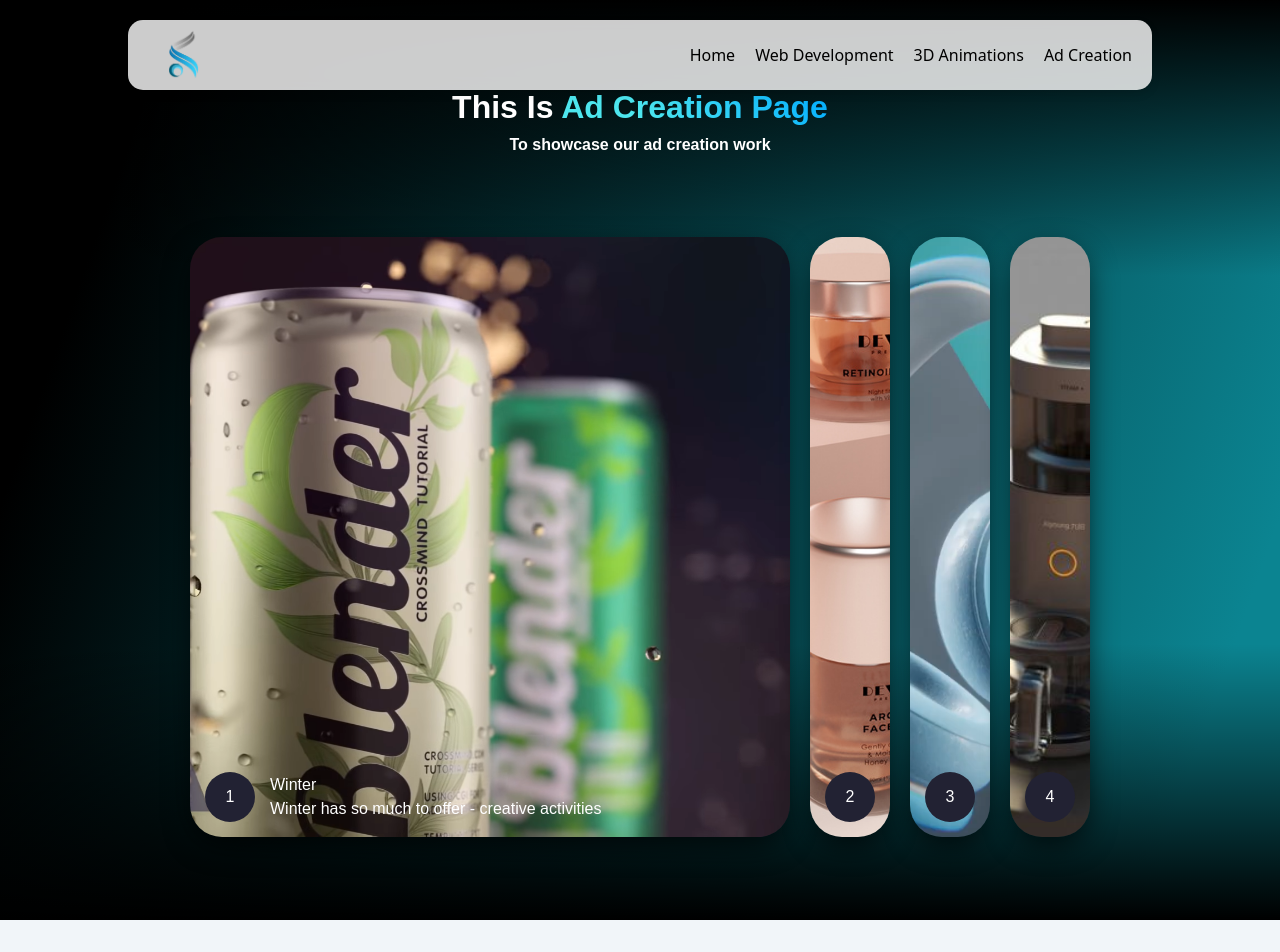
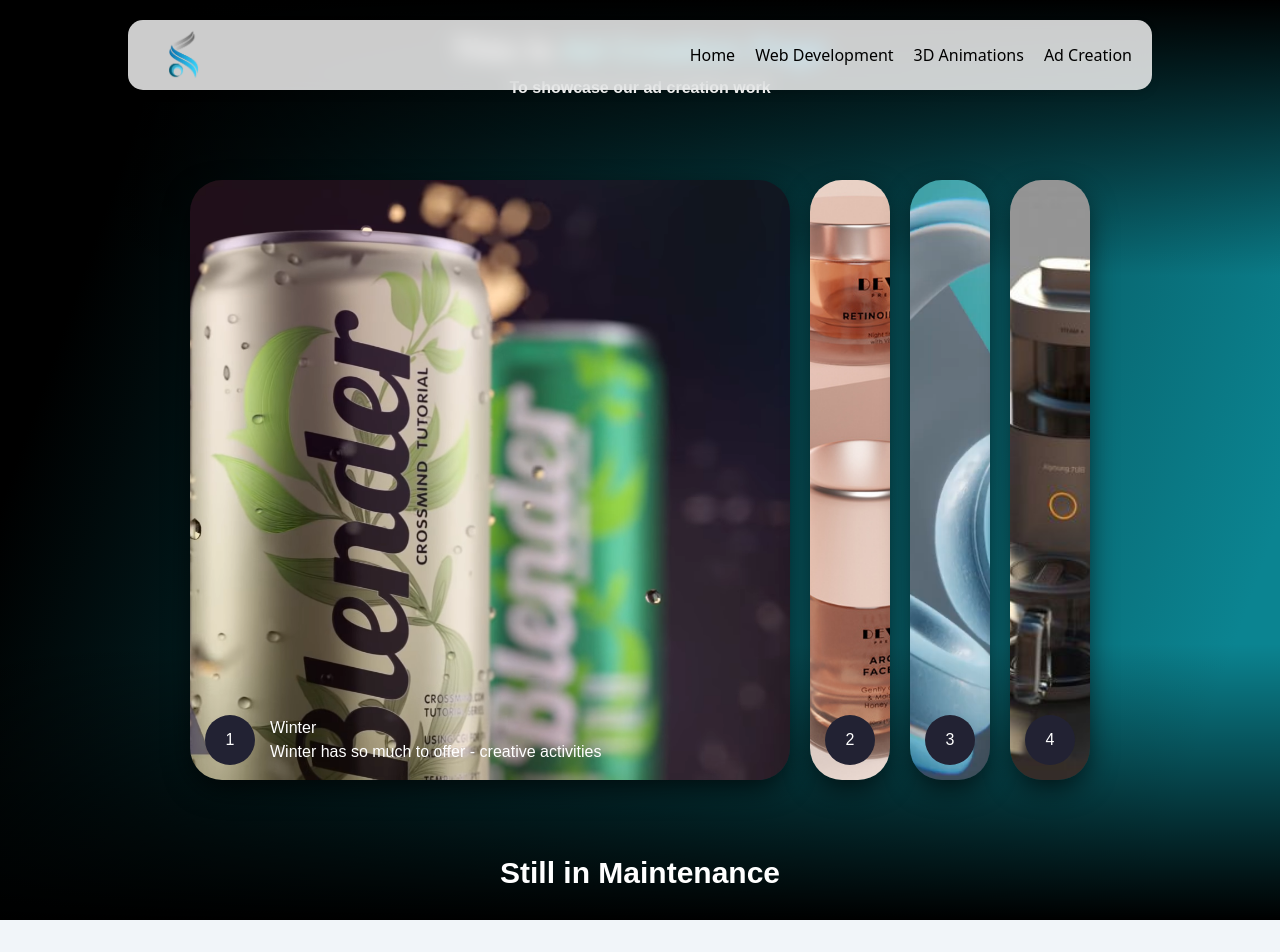
Before and after one commit to skynet-tech-web/SkyNet-Site, a Vue app: page /SkyNet-Site/ad_creation in a window 1280 px wide. Shown: the top 952 px of the page. Built offline with nearby package versions, Linux system fonts and the light colour scheme.

Commit message:
Final check

```diff
--- a/src/pages/adcreation.vue
+++ b/src/pages/adcreation.vue
@@ -1,8 +1,7 @@
 <script setup>
-import { ref, computed } from 'vue';
+import { ref } from 'vue';
 
 const selectedCard = ref(0);
-const isMobile = computed(() => window.innerWidth <= 768);
 
 const cards = ref([
   { title: 'Winter', text: 'Winter has so much to offer - creative activities', image: 'src/assets/U_14.png' },
@@ -18,22 +17,7 @@
       <h1 class="main-heading">This Is <span>Ad Creation Page </span></h1>
       <h4 class="second-heading">To showcase our ad creation work</h4>
     </div>
-    <div class="container" v-if="isMobile">
-      <div
-        class="image-preview"
-        :style="{ backgroundImage: `url(${cards[selectedCard].image})` }">
-      </div>
-      <div class="thumbnail-container">
-        <div
-          v-for="(card, index) in cards"
-          :key="index"
-          class="thumbnail"
-          :style="{ backgroundImage: `url(${card.image})` }"
-          @click="selectedCard = index">
-        </div>
-      </div>
-    </div>
-    <div class="container" v-else>
+    <div class="container">
       <label
         v-for="(card, index) in cards"
         :key="index"
@@ -49,9 +33,9 @@
         </div>
       </label>
     </div>
+    <h1 class="text">Still in Maintenance</h1>
   </div>
 </template>
-
 
 <style scoped>
 * {
@@ -169,6 +153,13 @@
   justify-content: center;
 }
 
+.text{
+  padding-top: 70px;
+  font-size: 30px;
+  font-weight: bold;
+  color: white;
+}
+
 @media (max-width: 768px) {
   .card{
     width: 110px;
```
